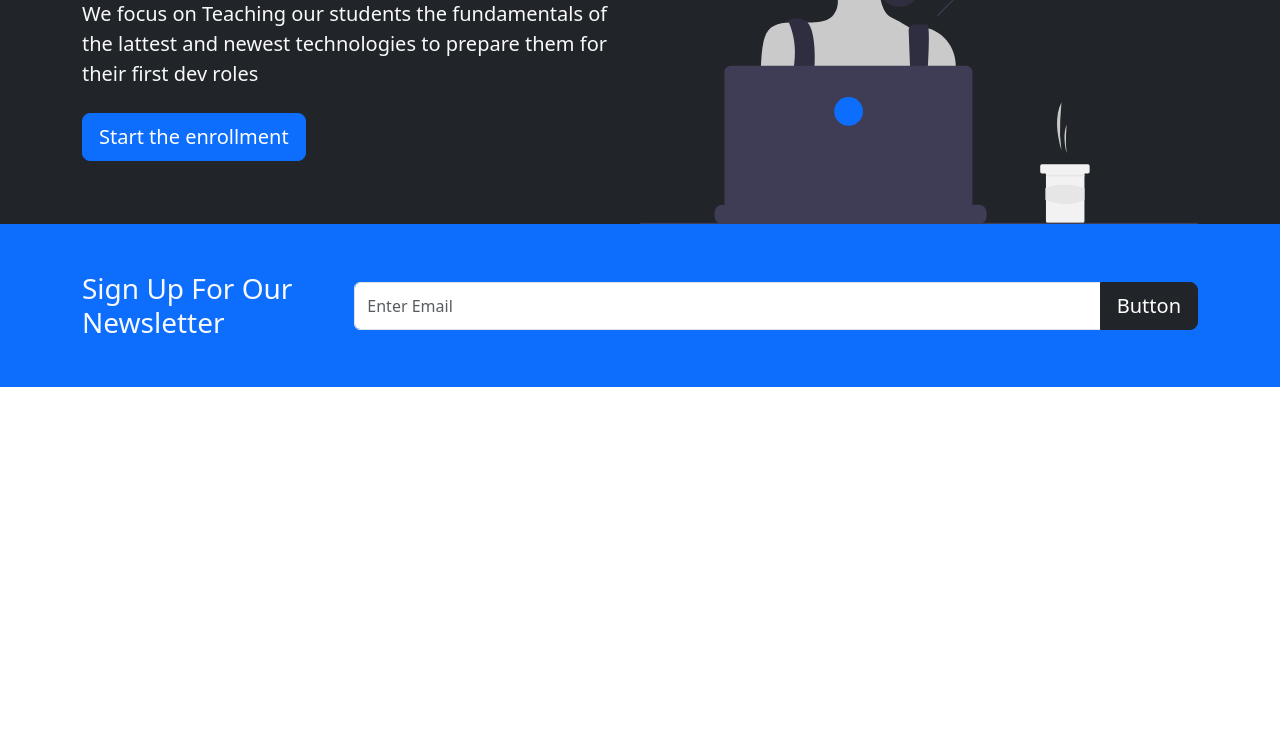
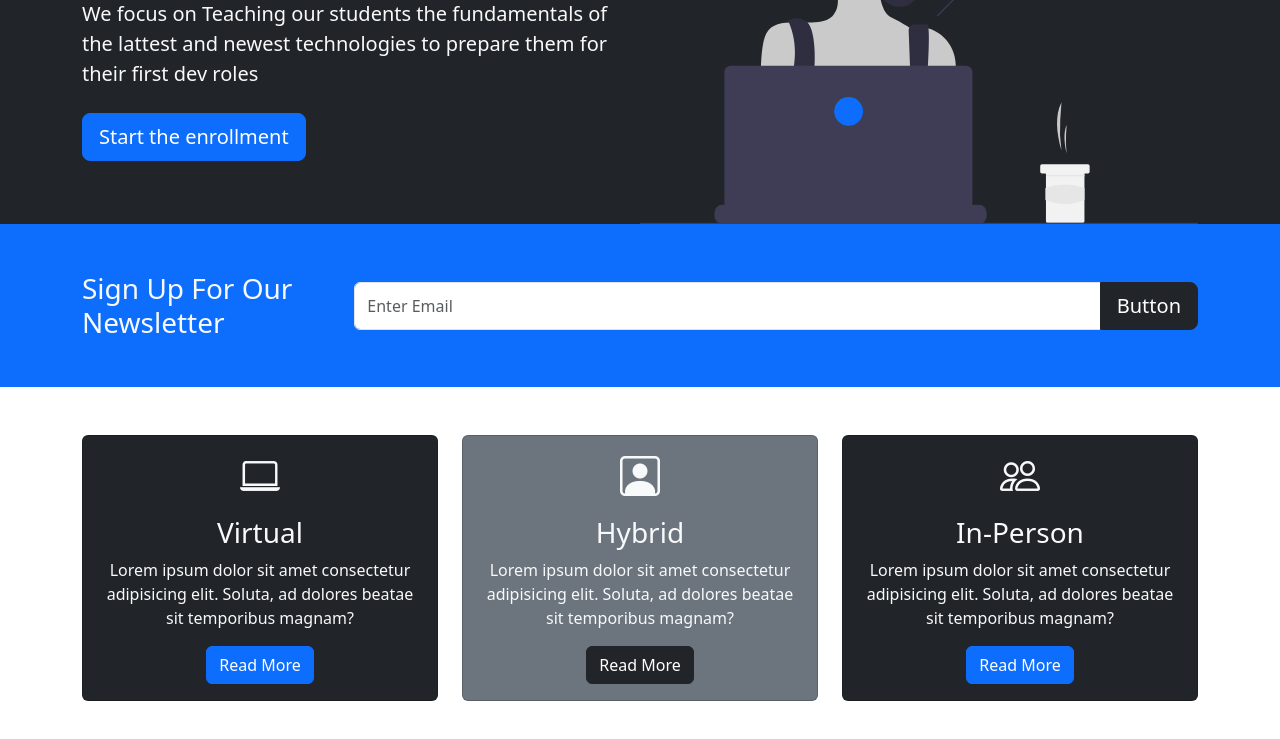
Before and after one commit to Megagig/Frontend-Bootcamp, a website: page index.html in a window 1280 px wide. Shown: the part 241-980 px from the top of the page. Before the commit the page ends 800 px from the top, so only its background shows below. Drawn offline with nearby package versions, Linux system fonts and the light colour scheme.

Commit message:
Finish Boxes Section

```diff
--- a/index.html
+++ b/index.html
@@ -11,6 +11,8 @@
       integrity="sha384-KK94CHFLLe+nY2dmCWGMq91rCGa5gtU4mk92HdvYe+M/SXH301p5ILy+dN9+nJOZ"
       crossorigin="anonymous"
     />
+    <!-- Option 1: Include in HTML -->
+<link rel="stylesheet" href="https://cdn.jsdelivr.net/npm/bootstrap-icons@1.3.0/font/bootstrap-icons.css">
 
     <title>frontend Bootcamp</title>
   </head>
@@ -65,6 +67,61 @@
             </div>
         </div>
     </section>
+<!-------------------------------------Boxes Section------------------------------------->
+    <section class="p-5">
+        <div class="container">
+            <div class="row text-center">
+                <div class="col-md">
+                    <div class="card bg-dark text-light">
+                        <div class="card-body text-center">
+                            <div class="h1 mb-3">
+                                <i class="bi bi-laptop"></i>
+                            </div>
+                            <h3 class="card-title">
+                                Virtual
+                            </h3>
+                            <p class="card-text">
+                                Lorem ipsum dolor sit amet consectetur adipisicing elit. Soluta, ad dolores beatae sit temporibus magnam?
+                            </p>
+                            <a href="#" class="btn btn-primary">Read More</a>
+                        </div>
+                    </div>
+                </div>
+                <div class="col-md">
+                    <div class="card bg-secondary text-light">
+                        <div class="card-body text-center">
+                            <div class="h1 mb-3">
+                                <i class="bi bi-person-square"></i>
+                            </div>
+                            <h3 class="card-title">
+                                Hybrid
+                            </h3>
+                            <p class="card-text">
+                                Lorem ipsum dolor sit amet consectetur adipisicing elit. Soluta, ad dolores beatae sit temporibus magnam?
+                            </p>
+                            <a href="#" class="btn btn-dark">Read More</a>
+                        </div>
+                    </div>
+                </div>
+                <div class="col-md">
+                    <div class="card bg-dark text-light">
+                        <div class="card-body text-center">
+                            <div class="h1 mb-3">
+                                <i class="bi bi-people"></i>
+                            </div>
+                            <h3 class="card-title">
+                            In-Person
+                            </h3>
+                            <p class="card-text">
+                                Lorem ipsum dolor sit amet consectetur adipisicing elit. Soluta, ad dolores beatae sit temporibus magnam?
+                            </p>
+                            <a href="#" class="btn btn-primary">Read More</a>
+                        </div>
+                    </div>
+                </div>
+            </div>
+        </div>
+    </section>
 
     <script
       src="https://cdn.jsdelivr.net/npm/bootstrap@5.3.0-alpha3/dist/js/bootstrap.bundle.min.js"
```
